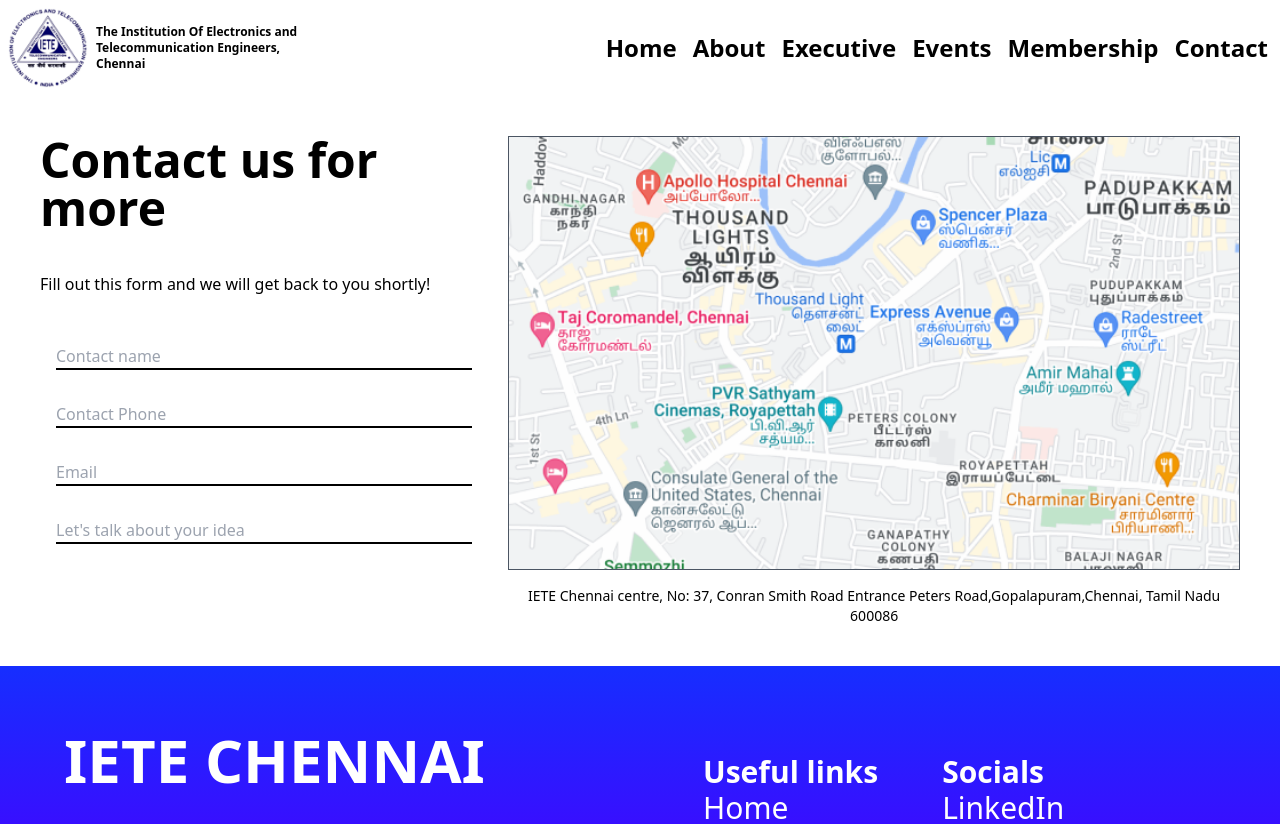
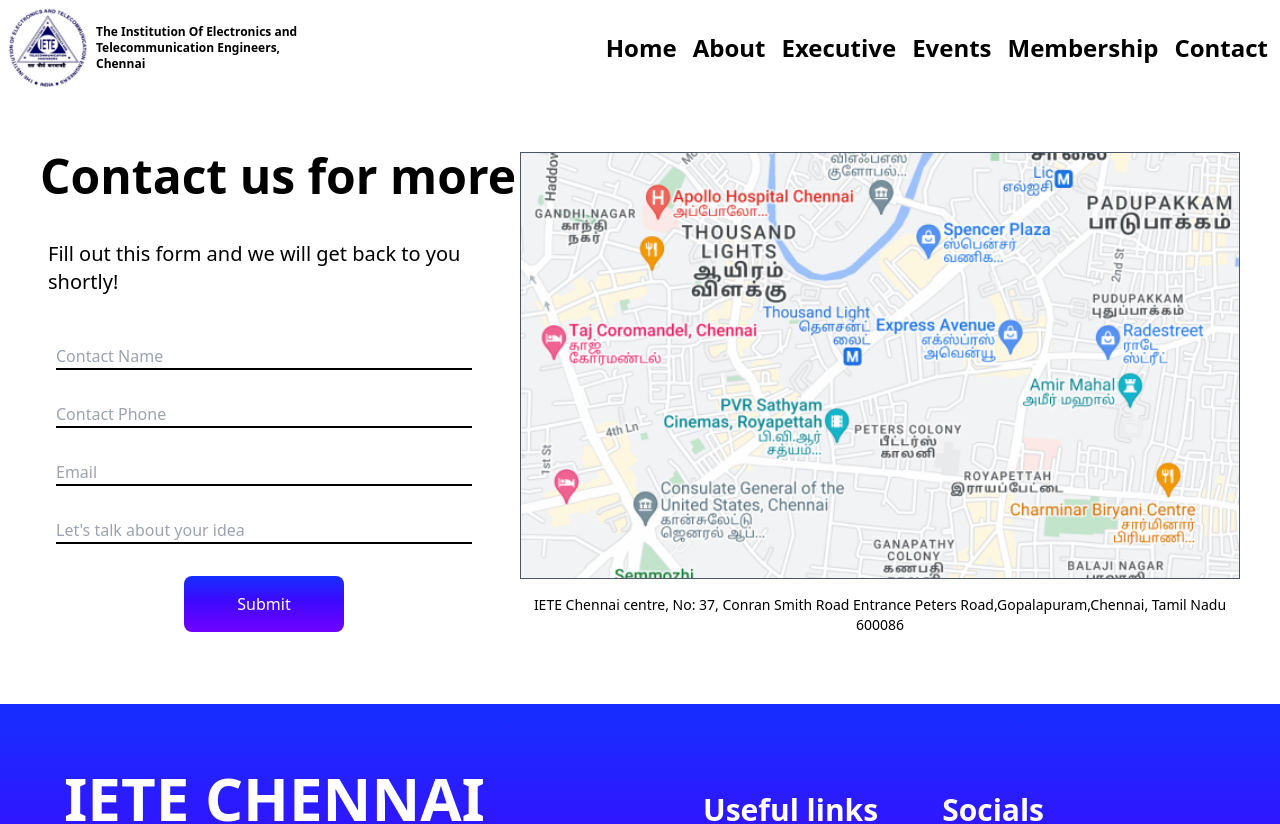
Before and after one commit to sajayprakash/IETE-Project, a React (Vite) app: page /contact in a window 1280 px wide. Shown: the top 824 px of the page. Built offline with nearby package versions, Linux system fonts and the light colour scheme.

Commit message:
Add submit button to contact form

```diff
--- a/src/routes/Contact.jsx
+++ b/src/routes/Contact.jsx
@@ -4,16 +4,16 @@
   return (
     <>
       <Navbar />
-      <div className="md:flex md:mx-10 mx-4 py-10 justify-between">
+      <div className="md:flex md:mx-10 mx-4 py-14 justify-between">
         <div className="pb-4">
           <h1 className="font-bold text-5xl">Contact us for more</h1>
-          <p className="font-normal pt-10">
+          <p className="font-normal pt-10 text-xl pl-2">
             Fill out this form and we will get back to you shortly!
           </p>
           <form action="" className="flex flex-col pt-8 max-w-md">
             <input
               type="text"
-              placeholder="Contact name"
+              placeholder="Contact Name"
               className="m-4 border-b-2 border-black"
             />
             <input
@@ -29,7 +29,12 @@
             <input
               type="text"
               placeholder="Let's talk about your idea"
-              className="m-4 border-b-2 border-black"
+              className="m-4 mb-8 border-b-2 border-black "
+            />
+            <input
+              type="submit"
+              value="Submit"
+              className="bg-purple-gradient p-4 text-white rounded-lg md:mx-36 mx-20"
             />
           </form>
         </div>
```
